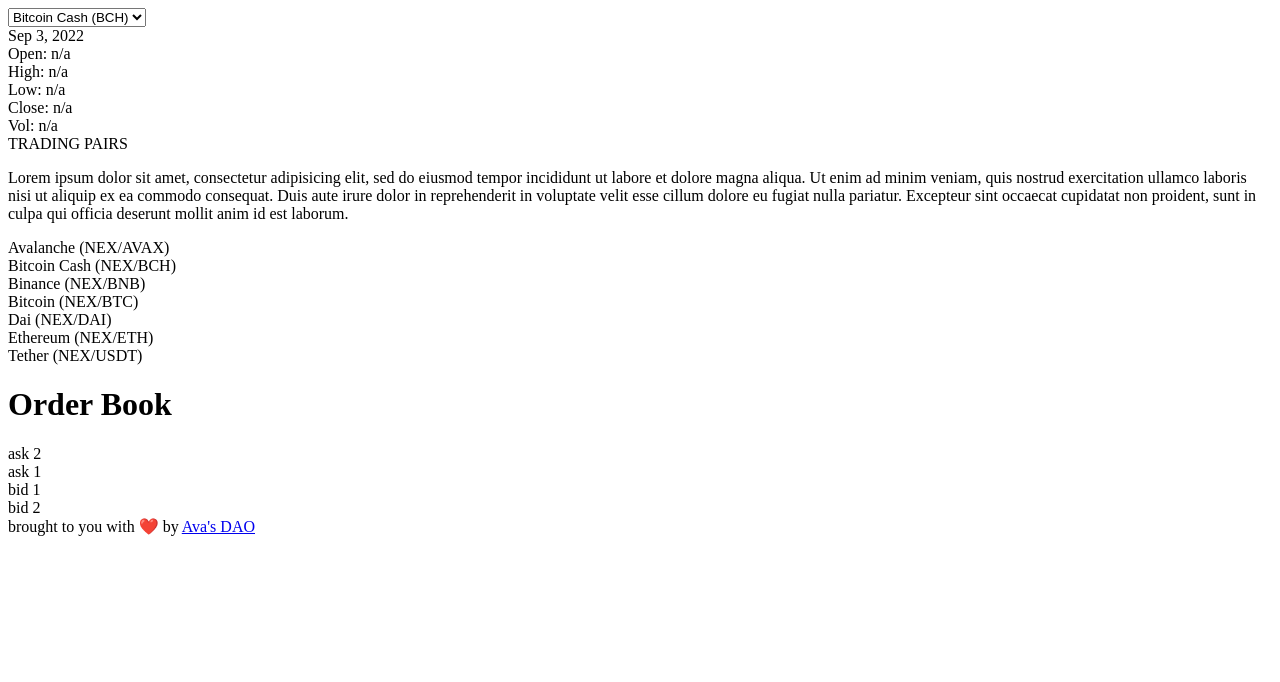
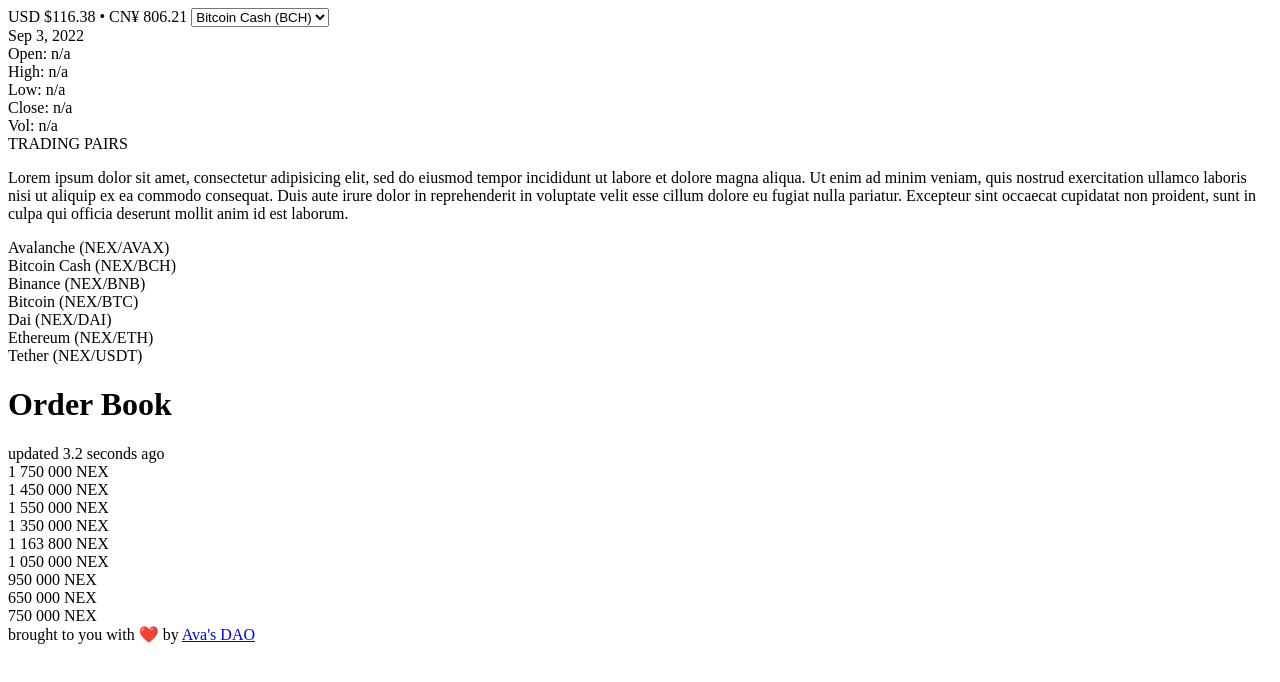
Before and after one commit to avasdao/nexa-exchange, a Vue app in the folder web/: page /#/ in a window 1280 px wide. Shown: the top 682 px of the page. Built offline with nearby package versions, Linux system fonts and the light colour scheme.

Commit message:
Update order book.

```diff
--- /dev/null
+++ b/web/src/components/FooterView.vue
@@ -0,0 +1,27 @@
+<template>
+    <main>
+        <div class="mt-2 flex text-xs text-rose-500 justify-center">
+            brought to you with ❤️ by <a href="https://avasdao.org" target="_blank" class="ml-1 font-medium hover:underline hover:text-rose-700">Ava's DAO</a>
+        </div>
+    </main>
+</template>
+
+<script>
+export default {
+    data: () => ({
+        //
+    }),
+    computed: {
+        //
+    },
+    methods: {
+        //
+    },
+    created: function () {
+        //
+    },
+    mounted: function () {
+        //
+    },
+}
+</script>
--- a/web/src/components/HeaderView.vue
+++ b/web/src/components/HeaderView.vue
@@ -1,18 +1,23 @@
 <template>
     <main class="flex flex-row space-x-5">
-        <div>
-            <select class="rounded-lg text-sm">
-                <option value="NEX/AVAX" disabled>Avalanche (AVAX)</option>
-                <option value="NEX/BCH" selected>Bitcoin Cash (BCH)</option>
-                <option value="NEX/BNB" disabled>Binance (BNB)</option>
-                <option value="NEX/BTC" disabled>Bitcoin (BTC)</option>
-                <option value="NEX/DAI" disabled>Dai (DAI)</option>
-                <option value="NEX/ETH" disabled>Ethereum (ETH)</option>
-                <option value="NEX/USDT" disabled>Tether (USDT)</option>
+        <div class="flex flex-col items-center">
+            <span class="text-gray-600 text-xs font-medium">
+                USD $116.38 &bullet; CN¥ 806.21
+            </span>
+
+            <select class="h-10 rounded-lg text-sm shadow-md">
+                <option value="AVAX/NEX" disabled>Avalanche (AVAX)</option>
+                <option value="BCH/NEX" selected>Bitcoin Cash (BCH)</option>
+                <option value="BNB/NEX" disabled>Binance (BNB)</option>
+                <option value="BTC/NEX" disabled>Bitcoin (BTC)</option>
+                <option value="DAI/NEX" disabled>Dai (DAI)</option>
+                <option value="ETHNEX" disabled>Ethereum (ETH)</option>
+                <option value="USDT/NEX" disabled>Tether (USDT)</option>
             </select>
+
         </div>
 
-        <div class="px-5 py-1 flex flex-row items-center space-x-3 bg-purple-200 border-2 border-purple-400 rounded-lg">
+        <div class="h-14 px-5 py-1 flex flex-row items-center space-x-3 bg-purple-200 border-2 border-purple-400 rounded-lg shadow-md">
             <div class="text-sm font-bold">
                 {{curDate}}
             </div>
--- a/web/src/components/OrderBook.vue
+++ b/web/src/components/OrderBook.vue
@@ -1,38 +1,135 @@
 <template>
-    <main class="bg-gray-200">
-        <h1>Order Book</h1>
+    <main class="bg-gray-200 border-2 border-rose-500 rounded-lg shadow-md">
+        <header class="py-1 mb-3 border-b border-red-600">
+            <h1 class="text-gray-700 text-xl font-bold text-center">
+                Order Book
+            </h1>
 
-        <div class="w-48 bg-red-500">
-            ask 2
+            <div class="flex justify-center">
+                <span class="text-gray-500 text-xs italic">
+                    updated 3.2 seconds ago
+                </span>
+            </div>
+        </header>
+
+        <div v-for="ask of askList" :key="ask.value" class="w-48 flex justify-center bg-red-500">
+            <span class="text-base font-medium">
+                {{formatOrderBookValue(ask.value)}}
+            </span>
         </div>
 
-        <div class="bg-red-500">
-            ask 1
+        <div class="py-3 flex justify-center bg-gray-100 border-t-2 border-b-2 border-yellow-500">
+            <span class="text-xl font-bold">
+                1 163 800 NEX
+            </span>
         </div>
 
-        <div class="bg-green-500">
-            bid 1
+        <div v-for="bid of bidList" :key="bid.value" class="w-48 flex justify-center bg-green-500">
+            <span class="text-base font-medium">
+                {{formatOrderBookValue(bid.value)}}
+            </span>
         </div>
 
-        <div class="bg-green-500">
-            bid 2
-        </div>
     </main>
 </template>
 
 <script>
+/* Import moduels. */
+import numeral from 'numeral'
+
 export default {
     data: () => ({
-        //
+        asks: null,
+        bids: null,
     }),
     computed: {
-        //
+        askList() {
+            /* Validate asks. */
+            if (!this.asks || this.asks.length === 0) return []
+
+            /* Clone array. */
+            const cloned = [...this.asks]
+
+            /* Return reversed array. */
+            return cloned.reverse()
+        },
+
+        bidList() {
+            /* Validate bids. */
+            if (!this.bids || this.bids.length === 0) return []
+
+            /* Clone array. */
+            const cloned = [...this.bids]
+
+            /* Return reversed array. */
+            // return cloned.reverse()
+            return cloned
+        },
     },
     methods: {
-        //
+        initFormat() {
+            numeral.register('locale', 'nex', {
+                delimiters: {
+                    thousands: ' ',
+                    decimal: '.',
+                },
+                abbreviations: {
+                    thousand: 'k',
+                    million: 'm',
+                    billion: 'b',
+                    trillion: 't',
+                },
+                ordinal : function (number) {
+                    return number === 1 ? '' : 's'
+                },
+                currency: {
+                    symbol: '$'
+                }
+            });
+
+            // switch between locales
+            numeral.locale('nex')
+        },
+
+        formatOrderBookValue(_value) {
+            // numeral.locale('de')
+            numeral.localeData('en').delimiters.thousands = ' '
+
+            return numeral(_value).format('0,0') + '  NEX'
+        },
+
     },
     created: function () {
-        //
+        this.asks = []
+        this.bids = []
+
+        this.initFormat()
+
+        this.asks.push({
+            value: 1350000,
+        })
+        this.asks.push({
+            value: 1550000,
+        })
+        this.asks.push({
+            value: 1450000,
+        })
+        this.asks.push({
+            value: 1750000,
+        })
+
+        this.bids.push({
+            value: 1050000,
+        })
+        this.bids.push({
+            value: 950000,
+        })
+        this.bids.push({
+            value: 650000,
+        })
+        this.bids.push({
+            value: 750000,
+        })
     },
     mounted: function () {
         //
--- a/web/src/views/HomeView.vue
+++ b/web/src/views/HomeView.vue
@@ -4,7 +4,9 @@
             <div class="">
                 <HeaderView class="h-10" />
 
-                <div class="mt-3">
+                <div class="mt-7">
+                    <div class="mr-3 mb-5 border-t border-rose-300" />
+
                     TRADING PAIRS
 
                     <p>
@@ -46,20 +48,18 @@
 
     </main>
 
-    <footer>
-        <div class="mt-2 flex text-sm text-rose-500 font-bold justify-center">
-            brought to you with ❤️ by <a href="https://avasdao.org" target="_blank" class="ml-1 hover:underline hover:text-rose-700">Ava's DAO</a>
-        </div>
-    </footer>
+    <FooterView />
 </template>
 
 <script>
 /* Import components. */
+import FooterView from '@/components/FooterView'
 import HeaderView from '@/components/HeaderView'
 import OrderBook from '@/components/OrderBook'
 
 export default {
     components: {
+        FooterView,
         HeaderView,
         OrderBook,
     },
```
